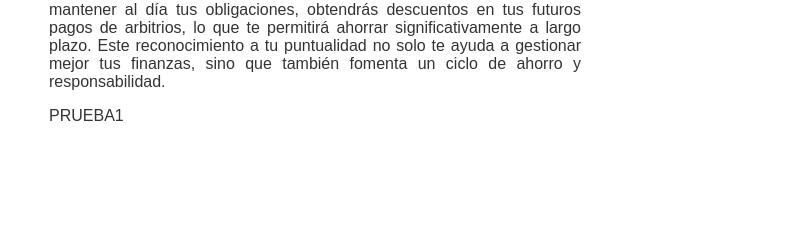
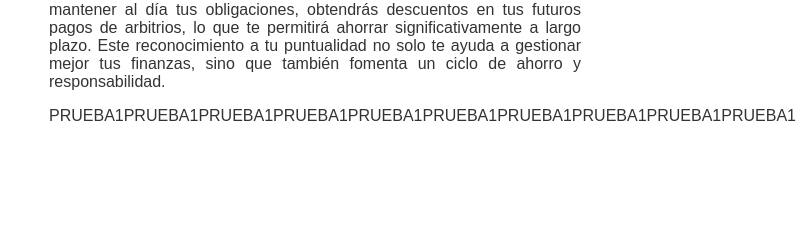
Before and after one commit to Dragonsupremo01/Repositorio-De-OjoCiudadano, a plain HTML site: page main.html in a window 1280 px wide. Shown: the part 274-520 px from the top of the page, 591-1387 px from the left, 796 px wide, since content can reach past the window. Drawn offline with Linux system fonts and the light colour scheme; a web font is replaced by a local one.

Commit message:
PruebaTexto1

```diff
--- a/main.html
+++ b/main.html
@@ -80,7 +80,7 @@
                 que también fomenta un ciclo de ahorro y responsabilidad.
             </p>
             <p>
-                PRUEBA1
+                PRUEBA1PRUEBA1PRUEBA1PRUEBA1PRUEBA1PRUEBA1PRUEBA1PRUEBA1PRUEBA1PRUEBA1
             </p>
         </div>
     </div>
```
